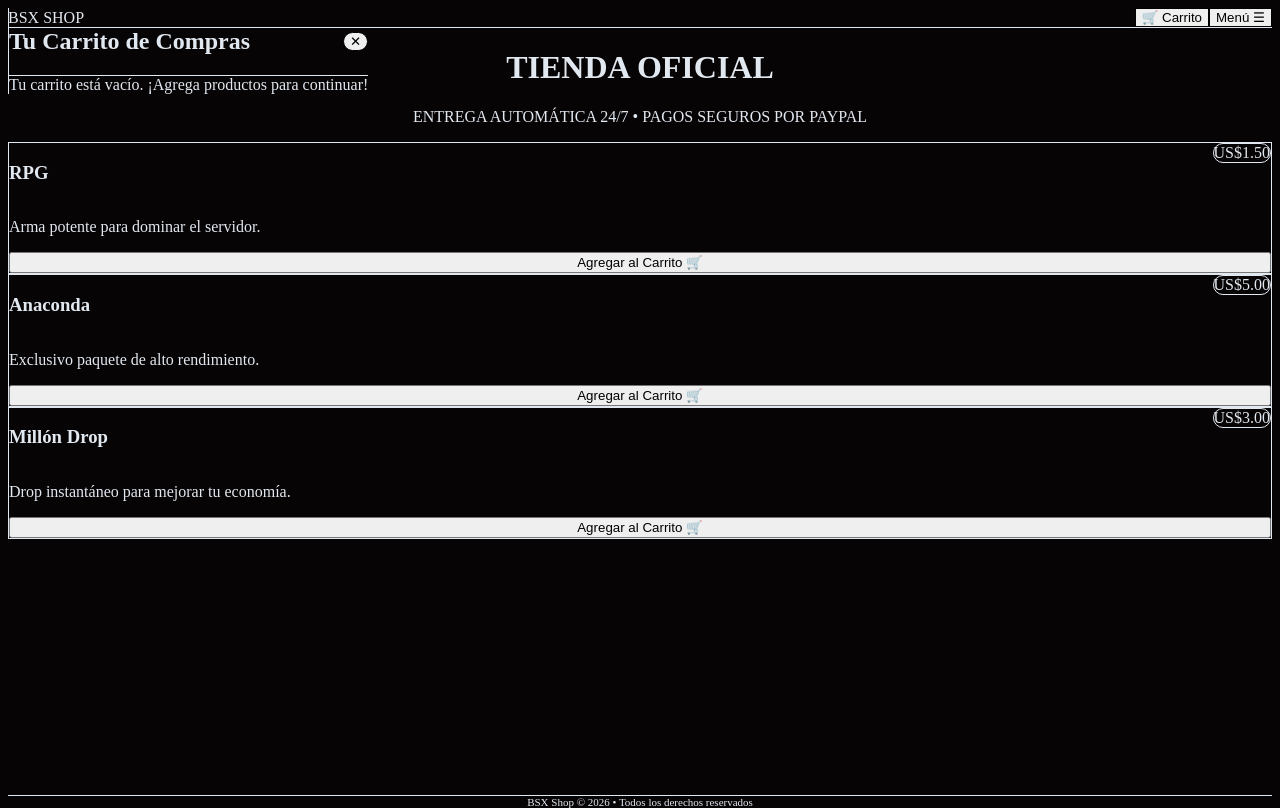
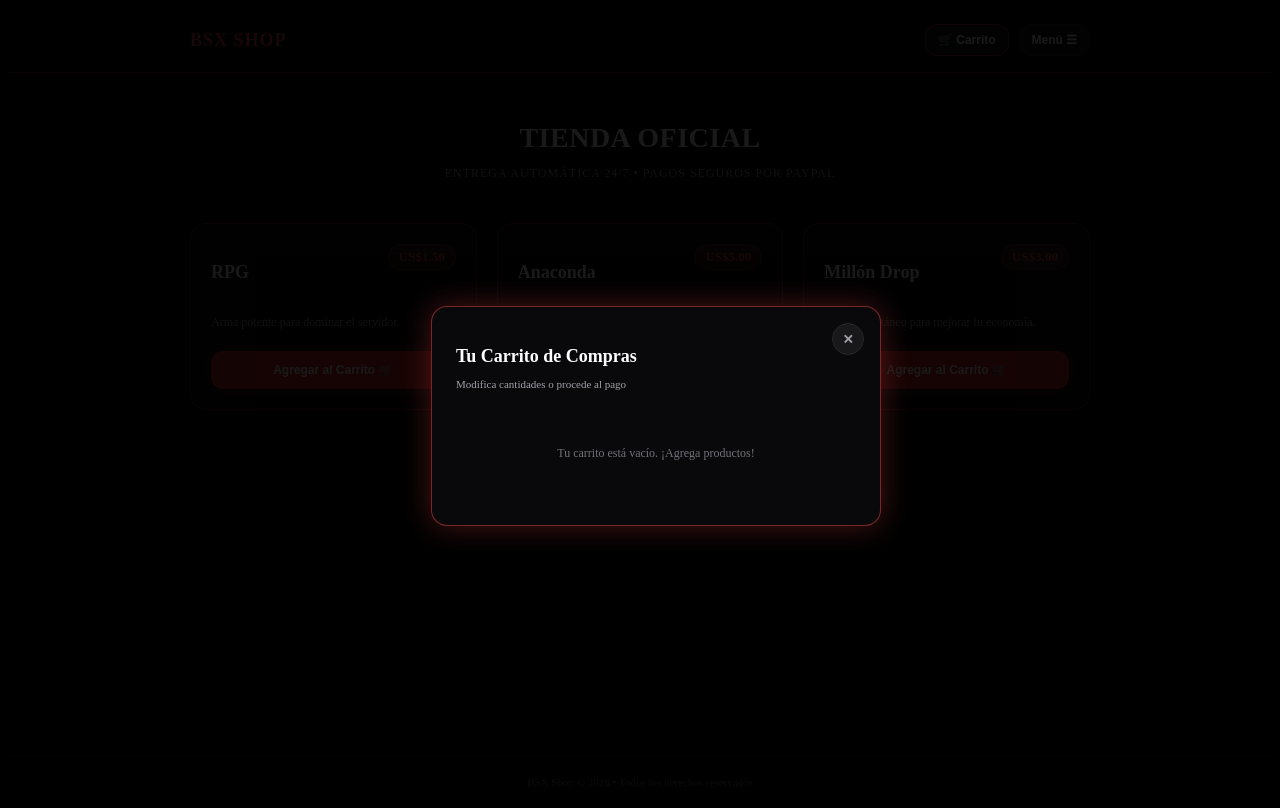
Before and after one commit to eithanjeje/bsx-shop, a Next.js app: page / in a window 1280 px wide. Both pictures are taken after a click on the button "🛒 Carrito". Built offline with nearby package versions, Linux system fonts and the light colour scheme.

Commit message:
Actualizacion: Carrito funcional y comprobante detallado de PayPal

```diff
--- a/app/page.tsx
+++ b/app/page.tsx
@@ -58,34 +58,24 @@ export default function Home() {
   const totalItemsCount = cart.reduce((acc, item) => acc + item.quantity, 0);
 
   return (
-    <div className="min-h-screen bg-black text-white flex flex-col selection:bg-red-600 selection:text-white">
+    <div style={{ minHeight: '100vh', backgroundColor: '#000', color: '#fff', display: 'flex', flexDirection: 'column' }}>
 
-      {/* Fondo estático de respaldo oscuro */}
-      <div className="fixed inset-0 z-0 pointer-events-none opacity-20 overflow-hidden">
-        <div className="absolute top-20 left-10 w-96 h-96 rounded-full bg-red-600 blur-[120px]"></div>
-        <div className="absolute bottom-20 right-10 w-96 h-96 rounded-full bg-red-950 blur-[150px]"></div>
-      </div>
+      {/* MENÚ SUPERIOR SÓLIDO */}
+      <nav style={{ position: 'sticky', top: 0, zIndex: 40, backgroundColor: '#000', borderBottom: '1px solid rgba(239, 68, 68, 0.4)', padding: '16px 20px' }}>
+        <div style={{ maxWidth: '900px', margin: '0 auto', display: 'flex', justifyContent: 'space-between', alignItems: 'center' }}>
 
-      {/* MENÚ SUPERIOR SÓLIDO Y SEPARADO */}
-      <nav className="sticky top-0 z-40 bg-black border-b border-red-600/40 px-5 py-4 shadow-xl">
-        <div className="max-w-5xl mx-auto flex justify-between items-center">
-
-          {/* Logo */}
-          <div className="flex items-center">
-            <span className="text-xl font-black tracking-wider text-red-500">
+          <span style={{ fontSize: '18px', fontWeight: '900', letterSpacing: '1px', color: '#ef4444' }}>
             BSX SHOP
           </span>
-          </div>
 
-          {/* Botones de acción */}
-          <div className="flex items-center gap-3">
+          <div style={{ display: 'flex', gap: '10px' }}>
             <button
               onClick={() => setIsCartOpen(true)}
-              className="relative bg-zinc-900 border border-red-500/60 hover:bg-red-600 text-white px-3.5 py-2 rounded-xl text-xs font-bold transition-all flex items-center gap-2 cursor-pointer shadow-md"
+              style={{ position: 'relative', backgroundColor: '#18181b', border: '1px solid rgba(239, 68, 68, 0.6)', color: 'white', padding: '8px 12px', borderRadius: '12px', fontSize: '12px', fontWeight: 'bold', cursor: 'pointer' }}
             >
               🛒 Carrito
               {totalItemsCount > 0 && (
-                <span className="absolute -top-2 -right-2 bg-red-600 text-white text-[10px] w-5 h-5 rounded-full flex items-center justify-center font-black border border-black shadow">
+                <span style={{ position: 'absolute', top: '-6px', right: '-6px', backgroundColor: '#ef4444', color: 'white', fontSize: '10px', width: '20px', height: '20px', borderRadius: '50%', display: 'flex', alignItems: 'center', justifyContent: 'center', fontWeight: '900', border: '2px solid black' }}>
                   {totalItemsCount}
                 </span>
               )}
@@ -93,61 +83,59 @@ export default function Home() {
 
             <button
               onClick={() => setIsMenuOpen(!isMenuOpen)}
-              className="bg-zinc-900 border border-red-500/40 hover:border-red-500 text-white px-3.5 py-2 rounded-xl text-xs font-bold transition-all cursor-pointer"
+              style={{ backgroundColor: '#18181b', border: '1px solid #27272a', color: 'white', padding: '8px 12px', borderRadius: '12px', fontSize: '12px', fontWeight: 'bold', cursor: 'pointer' }}
             >
               Menú ☰
             </button>
           </div>
         </div>
 
-        {/* Menú Desplegable Sólido */}
         {isMenuOpen && (
-          <div className="max-w-5xl mx-auto mt-3 pt-3 border-t border-zinc-800 flex flex-col gap-2 text-xs text-gray-300">
-            <a href="https://discord.gg/2F87YVpZD" target="_blank" rel="noopener noreferrer" className="py-1.5 px-2 bg-zinc-900/80 rounded-lg hover:text-red-400 transition-colors">
+          <div style={{ maxWidth: '900px', margin: '12px auto 0', paddingTop: '10px', borderTop: '1px solid #27272a', display: 'flex', flexDirection: 'column', gap: '8px', fontSize: '12px' }}>
+            <a href="https://discord.gg/2F87YVpZD" target="_blank" rel="noopener noreferrer" style={{ padding: '8px', backgroundColor: '#18181b', borderRadius: '8px', color: '#d4d4d8', textDecoration: 'none' }}>
               💬 Soporte / Discord (Abrir Ticket)
             </a>
-            <div className="py-1 px-2 text-gray-400 text-[11px]">
-              Estado del servidor: <span className="text-green-400 font-bold">Online 24/7</span>
+            <div style={{ padding: '4px 8px', color: '#a1a1aa', fontSize: '11px' }}>
+              Estado: <span style={{ color: '#4ade80', fontWeight: 'bold' }}>Online 24/7</span>
             </div>
           </div>
         )}
       </nav>
 
-      {/* CONTENIDO PRINCIPAL CON BUEN ESPACIADO */}
-      <main className="relative z-10 max-w-5xl w-full mx-auto px-4 py-8 flex-grow flex flex-col items-center">
+      {/* CONTENIDO PRINCIPAL */}
+      <main style={{ maxWidth: '900px', width: '100%', margin: '0 auto', padding: '30px 16px', flexGrow: 1, display: 'flex', flexDirection: 'column', alignItems: 'center' }}>
 
-        {/* Cabecera separada */}
-        <div className="text-center mb-10 mt-2">
-          <h1 className="text-3xl md:text-5xl font-black text-white mb-2 tracking-wide">
+        <div style={{ textAlign: 'center', marginBottom: '30px' }}>
+          <h1 style={{ fontSize: '28px', fontWeight: '900', marginBottom: '6px', letterSpacing: '0.5px' }}>
             TIENDA OFICIAL
           </h1>
-          <p className="text-xs md:text-sm text-gray-400 tracking-widest uppercase">
+          <p style={{ fontSize: '12px', color: '#a1a1aa', textTransform: 'uppercase', letterSpacing: '1px' }}>
             Entrega automática 24/7 • Pagos seguros por PayPal
           </p>
         </div>
 
-        {/* Grid de Productos Sólidos */}
-        <div className="grid grid-cols-1 md:grid-cols-3 gap-6 w-full mb-12">
+        {/* GRID DE PRODUCTOS */}
+        <div style={{ display: 'grid', gridTemplateColumns: 'repeat(auto-fit, minmax(260px, 1fr))', gap: '20px', width: '100%', marginBottom: '40px' }}>
           {products.map((product) => (
             <div
               key={product.id}
-              className="bg-zinc-950 border border-red-600/40 rounded-2xl p-6 flex flex-col justify-between shadow-lg transition-all hover:border-red-500 hover:shadow-[0_0_20px_rgba(239,68,68,0.2)]"
+              style={{ backgroundColor: '#09090b', border: '1px solid rgba(239, 68, 68, 0.4)', borderRadius: '16px', padding: '20px', display: 'flex', flexDirection: 'column', justifyContent: 'space-between', boxShadow: '0 4px 20px rgba(0,0,0,0.5)' }}
             >
               <div>
-                <div className="flex justify-between items-start mb-4">
-                  <h3 className="text-xl font-black text-white">{product.name}</h3>
-                  <span className="text-sm font-black text-red-400 bg-red-950/60 px-3 py-1 rounded-full border border-red-500/30">
+                <div style={{ display: 'flex', justifyContent: 'space-between', alignItems: 'flex-start', marginBottom: '12px' }}>
+                  <h3 style={{ fontSize: '18px', fontWeight: '900', color: 'white' }}>{product.name}</h3>
+                  <span style={{ fontSize: '13px', fontWeight: '900', color: '#ef4444', backgroundColor: 'rgba(239, 68, 68, 0.15)', padding: '4px 10px', borderRadius: '20px', border: '1px solid rgba(239, 68, 68, 0.3)' }}>
                     US${product.price.toFixed(2)}
                   </span>
                 </div>
-                <p className="text-xs text-gray-300 mb-6 leading-relaxed">
+                <p style={{ fontSize: '12px', color: '#a1a1aa', marginBottom: '20px', lineHeight: '1.5' }}>
                   {product.description}
                 </p>
               </div>
 
               <button
                 onClick={() => addToCart(product)}
-                className="w-full bg-red-600 hover:bg-red-500 text-white text-xs font-bold py-3 rounded-xl transition-all shadow-md cursor-pointer"
+                style={{ width: '100%', backgroundColor: '#dc2626', color: 'white', fontSize: '12px', fontWeight: 'bold', padding: '12px', borderRadius: '12px', border: 'none', cursor: 'pointer', boxShadow: '0 0 15px rgba(220, 38, 38, 0.4)' }}
               >
                 Agregar al Carrito 🛒
               </button>
@@ -156,67 +144,107 @@ export default function Home() {
         </div>
       </main>
 
-      {/* FOOTER SÓLIDO */}
-      <footer className="w-full text-center py-6 border-t border-zinc-900 text-[11px] text-gray-500 bg-black">
+      {/* FOOTER */}
+      <footer style={{ textAlign: 'center', padding: '20px', borderTop: '1px solid #18181b', fontSize: '11px', color: '#71717a', backgroundColor: '#000' }}>
         BSX Shop © 2026 • Todos los derechos reservados
       </footer>
 
-      {/* PANEL LATERAL DEL CARRITO */}
+      {/* MODAL DE CARRITO (Estilo Tarjeta Central idéntico al de comprobantes) */}
       {isCartOpen && (
-        <div className="fixed inset-0 z-50 bg-black/90 flex justify-end">
-          <div className="bg-zinc-950 border-l border-red-600/40 w-full max-w-md h-full p-6 flex flex-col justify-between shadow-2xl">
-            <div>
-              <div className="flex justify-between items-center mb-6 border-b border-zinc-800 pb-4">
-                <h2 className="text-base font-black text-white">Tu Carrito de Compras</h2>
+        <div
+          style={{
+            position: 'fixed',
+            top: 0,
+            left: 0,
+            width: '100vw',
+            height: '100vh',
+            backgroundColor: 'rgba(0, 0, 0, 0.9)',
+            zIndex: 99999,
+            display: 'flex',
+            alignItems: 'center',
+            justifyContent: 'center',
+            padding: '16px',
+            overflowY: 'auto'
+          }}
+        >
+          <div
+            style={{
+              backgroundColor: '#09090b',
+              border: '1px solid rgba(239, 68, 68, 0.5)',
+              borderRadius: '16px',
+              padding: '24px',
+              width: '100%',
+              maxWidth: '400px',
+              position: 'relative',
+              color: 'white',
+              boxShadow: '0 0 30px rgba(239, 68, 68, 0.3)'
+            }}
+          >
+            {/* Botón Cerrar */}
             <button
               onClick={() => setIsCartOpen(false)}
-                  className="text-gray-400 hover:text-white text-sm font-bold bg-zinc-900 w-8 h-8 rounded-full flex items-center justify-center border border-zinc-800 cursor-pointer"
+              style={{
+                position: 'absolute',
+                top: '16px',
+                right: '16px',
+                background: '#18181b',
+                border: '1px solid #27272a',
+                color: '#a1a1aa',
+                width: '32px',
+                height: '32px',
+                borderRadius: '50%',
+                cursor: 'pointer',
+                fontWeight: 'bold',
+                display: 'flex',
+                alignItems: 'center',
+                justifyContent: 'center'
+              }}
             >
               ✕
             </button>
-              </div>
+
+            <h2 style={{ fontSize: '18px', fontWeight: '900', marginBottom: '4px' }}>Tu Carrito de Compras</h2>
+            <p style={{ fontSize: '11px', color: '#a1a1aa', marginBottom: '16px' }}>Modifica cantidades o procede al pago</p>
 
             {cart.length === 0 ? (
-                <div className="text-center py-20 text-gray-500 text-xs">
-                  Tu carrito está vacío. ¡Agrega productos para continuar!
+              <div style={{ textAlign: 'center', padding: '40px 0', color: '#71717a', fontSize: '12px' }}>
+                Tu carrito está vacío. ¡Agrega productos!
               </div>
             ) : (
-                <div className="space-y-3 max-h-[55vh] overflow-y-auto pr-1">
+              <>
+                <div style={{ display: 'flex', flexDirection: 'column', gap: '10px', maxHeight: '220px', overflowY: 'auto', marginBottom: '16px', paddingRight: '4px' }}>
                   {cart.map((item) => (
-                    <div key={item.id} className="bg-zinc-900 border border-zinc-800 rounded-xl p-3.5 flex justify-between items-center">
+                    <div key={item.id} style={{ backgroundColor: '#18181b', border: '1px solid #27272a', borderRadius: '12px', padding: '12px', display: 'flex', justifyContent: 'space-between', alignItems: 'center' }}>
                       <div>
-                        <div className="text-xs font-bold text-white mb-1">{item.name}</div>
-                        <div className="text-[10px] text-red-400">US${item.price.toFixed(2)} c/u</div>
+                        <div style={{ fontSize: '13px', fontWeight: 'bold', marginBottom: '2px' }}>{item.name}</div>
+                        <div style={{ fontSize: '11px', color: '#ef4444' }}>US${item.price.toFixed(2)} c/u</div>
                       </div>
-                      <div className="flex items-center gap-2 bg-black border border-zinc-800 rounded-lg px-2.5 py-1">
-                        <button onClick={() => updateQuantity(item.id, -1)} className="text-gray-300 hover:text-white font-bold px-1 cursor-pointer">-</button>
-                        <span className="text-xs font-black text-white">{item.quantity}</span>
-                        <button onClick={() => updateQuantity(item.id, 1)} className="text-gray-300 hover:text-white font-bold px-1 cursor-pointer">+</button>
+                      <div style={{ display: 'flex', alignItems: 'center', gap: '10px', backgroundColor: '#000', border: '1px solid #27272a', borderRadius: '8px', padding: '4px 8px' }}>
+                        <button onClick={() => updateQuantity(item.id, -1)} style={{ color: '#d4d4d8', background: 'none', border: 'none', fontWeight: 'bold', fontSize: '14px', cursor: 'pointer', padding: '0 4px' }}>-</button>
+                        <span style={{ fontSize: '13px', fontWeight: '900', color: 'white', width: '16px', textAlign: 'center' }}>{item.quantity}</span>
+                        <button onClick={() => updateQuantity(item.id, 1)} style={{ color: '#d4d4d8', background: 'none', border: 'none', fontWeight: 'bold', fontSize: '14px', cursor: 'pointer', padding: '0 4px' }}>+</button>
                       </div>
                     </div>
                   ))}
                 </div>
-              )}
-            </div>
 
-            {cart.length > 0 && (
-              <div className="border-t border-zinc-800 pt-4">
-                <div className="flex justify-between items-center mb-4">
-                  <span className="text-xs font-bold text-gray-300 uppercase">Total a Pagar:</span>
-                  <span className="text-lg font-black text-red-500">
+                <div style={{ display: 'flex', justifyContent: 'space-between', alignItems: 'center', marginBottom: '20px', backgroundColor: '#18181b', padding: '12px 16px', borderRadius: '12px', border: '1px solid #27272a' }}>
+                  <span style={{ fontSize: '11px', fontWeight: 'bold', color: '#a1a1aa' }}>TOTAL A PAGAR:</span>
+                  <span style={{ fontSize: '16px', fontWeight: '900', color: '#ef4444' }}>
                     US${cart.reduce((acc, item) => acc + item.price * item.quantity, 0).toFixed(2)}
                   </span>
                 </div>
+
                 <button
                   onClick={() => {
                     setIsCartOpen(false);
                     setIsCheckoutOpen(true);
                   }}
-                  className="w-full bg-red-600 hover:bg-red-500 text-white text-xs font-bold py-3.5 rounded-xl transition-all shadow-md cursor-pointer"
+                  style={{ width: '100%', backgroundColor: '#dc2626', color: 'white', fontSize: '12px', fontWeight: 'bold', padding: '14px', borderRadius: '12px', border: 'none', cursor: 'pointer', boxShadow: '0 0 15px rgba(220, 38, 38, 0.4)' }}
                 >
                   Proceder al Pago con PayPal 🚀
                 </button>
-              </div>
+              </>
             )}
           </div>
         </div>
```
Lines whose indentation alone changed are shown as unchanged.
